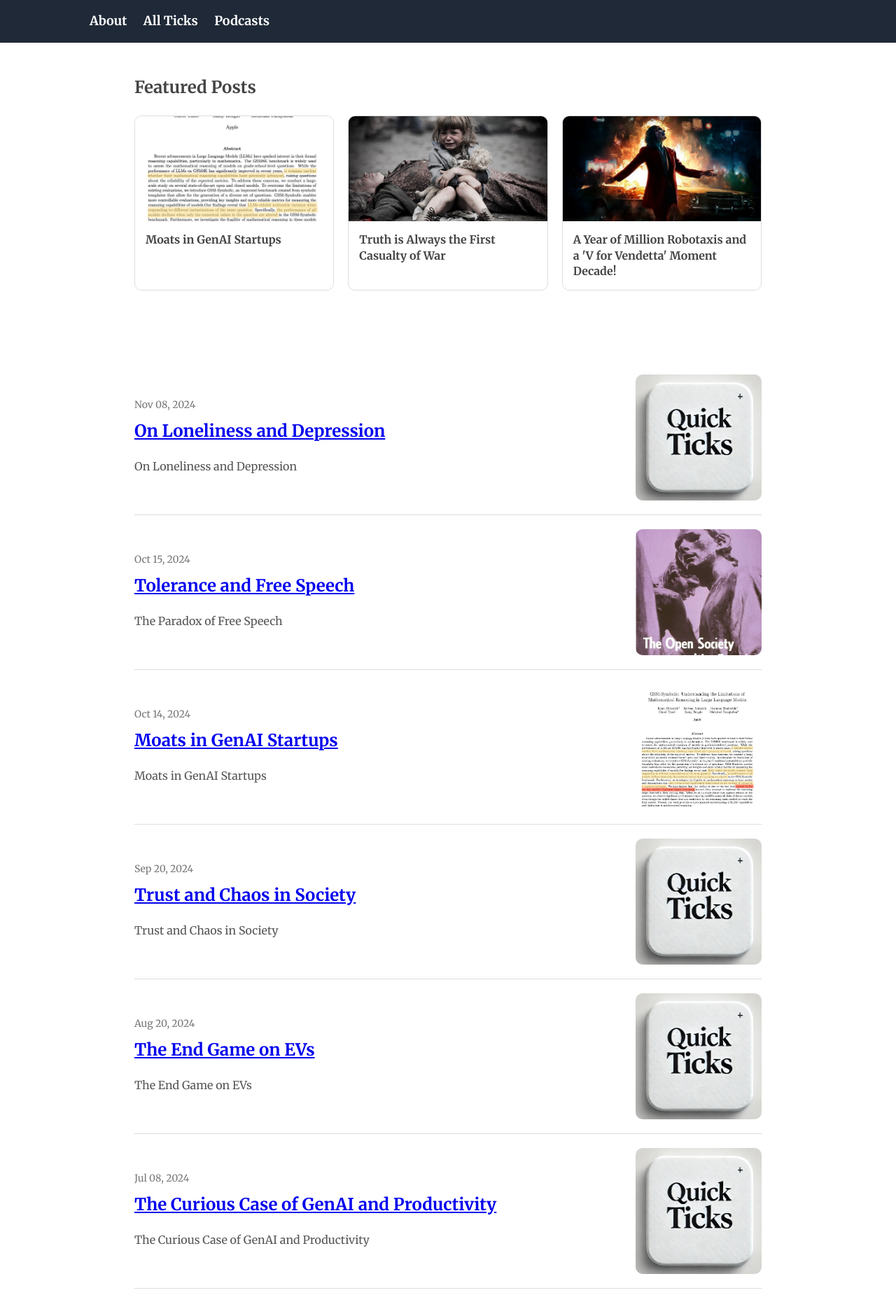
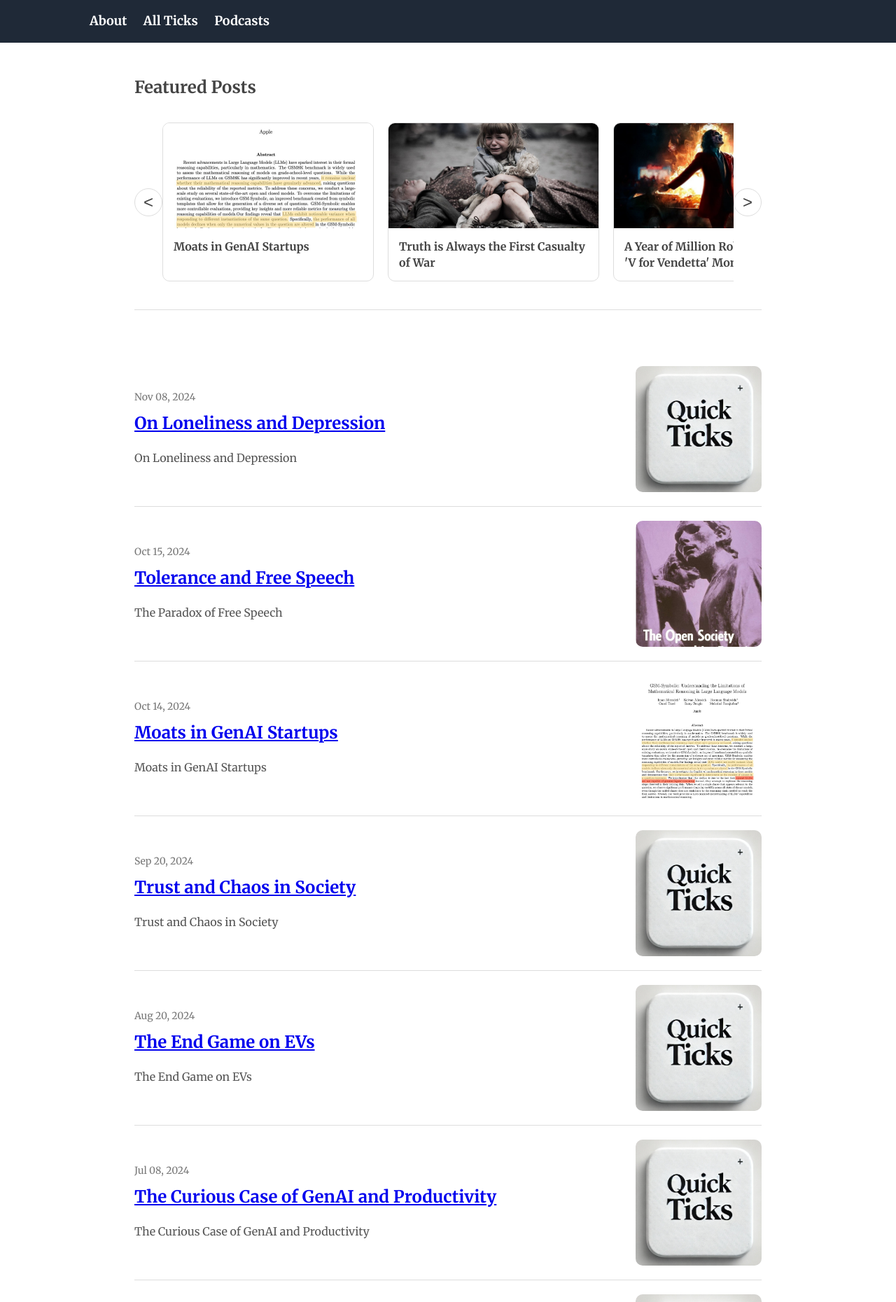
Before and after one commit to trmanish/trmanish.github.io, a Jekyll site: the page built from posts.html, in a window 1280 px wide. Shown: the top 1860 px of the page at 70% size. Built offline with Jekyll 4.4.1, drawn with Linux system fonts in a browser that asks for light colours.

Commit message:
features posts revisions

```diff
--- a/assets/css/style.css
+++ b/assets/css/style.css
@@ -78,7 +78,8 @@ h2 {
 .featured-posts {
     max-width: 70%;
     margin: auto;
-    padding: 20px 0;
+    padding: 20px 0 10px 0;
+    position: relative;
 }
 
 .featured-posts h3 {
@@ -87,11 +88,61 @@ h2 {
     color: #444;
 }
 
+.featured-posts-container {
+    position: relative;
+    margin-bottom: 20px;
+    padding: 0 40px;
+}
+
 .featured-posts-grid {
-    display: grid;
-    grid-template-columns: repeat(auto-fit, minmax(200px, 1fr));
+    display: flex;
+    overflow-x: auto;
+    scroll-behavior: smooth;
+    scrollbar-width: none; /* Firefox */
+    -ms-overflow-style: none; /* IE and Edge */
     gap: 20px;
-    margin-bottom: 40px;
+    padding: 10px 0;
+}
+
+.featured-posts-grid::-webkit-scrollbar {
+    display: none; /* Chrome, Safari, Opera */
+}
+
+.scroll-arrow {
+    position: absolute;
+    top: 50%;
+    transform: translateY(-50%);
+    width: 40px;
+    height: 40px;
+    background-color: rgba(255, 255, 255, 0.9);
+    border: 1px solid #ddd;
+    border-radius: 50%;
+    cursor: pointer;
+    display: flex;
+    align-items: center;
+    justify-content: center;
+    font-size: 24px;
+    color: #444;
+    z-index: 1;
+    transition: all 0.2s ease-in-out;
+}
+
+.scroll-arrow:hover {
+    background-color: #f5f5f5;
+}
+
+.scroll-left {
+    left: 0;
+}
+
+.scroll-right {
+    right: 0;
+}
+
+.featured-posts-separator {
+    max-width: 70%;
+    margin: 0 auto 20px auto;
+    border-top: 1px solid #ddd;
 }
 
 .featured-post-item {
@@ -99,6 +150,8 @@ h2 {
     border-radius: 10px;
     overflow: hidden;
     transition: transform 0.2s ease-in-out;
+    flex: 0 0 300px; /* Fixed width for each item */
+    max-width: 300px;
 }
 
 .featured-post-item:hover {
--- a/posts.html
+++ b/posts.html
@@ -5,7 +5,10 @@ title: "All Ticks"
 
 <div class="featured-posts">
     <h3>Featured Posts</h3>
-    <div class="featured-posts-grid">
+    <div class="featured-posts-container">
+        <button class="scroll-arrow scroll-left" onclick="scrollFeatured('left')">&lt;</button>
+        <button class="scroll-arrow scroll-right" onclick="scrollFeatured('right')">&gt;</button>
+        <div class="featured-posts-grid">
         {% for post in site.posts %}
             {% if post.featured %}
                 <div class="featured-post-item">
@@ -22,8 +25,11 @@ title: "All Ticks"
                 </div>
             {% endif %}
         {% endfor %}
+        </div>
     </div>
 </div>
+
+<div class="featured-posts-separator"></div>
 
 <div class="post-list">
     {% for post in site.posts %}
@@ -43,3 +49,21 @@ title: "All Ticks"
         </div>
     {% endfor %}
 </div>
+
+<script>
+function scrollFeatured(direction) {
+    const container = document.querySelector('.featured-posts-grid');
+    const scrollAmount = 300;
+    if (direction === 'left') {
+        container.scrollBy({
+            left: -scrollAmount,
+            behavior: 'smooth'
+        });
+    } else {
+        container.scrollBy({
+            left: scrollAmount,
+            behavior: 'smooth'
+        });
+    }
+}
+</script>
```
